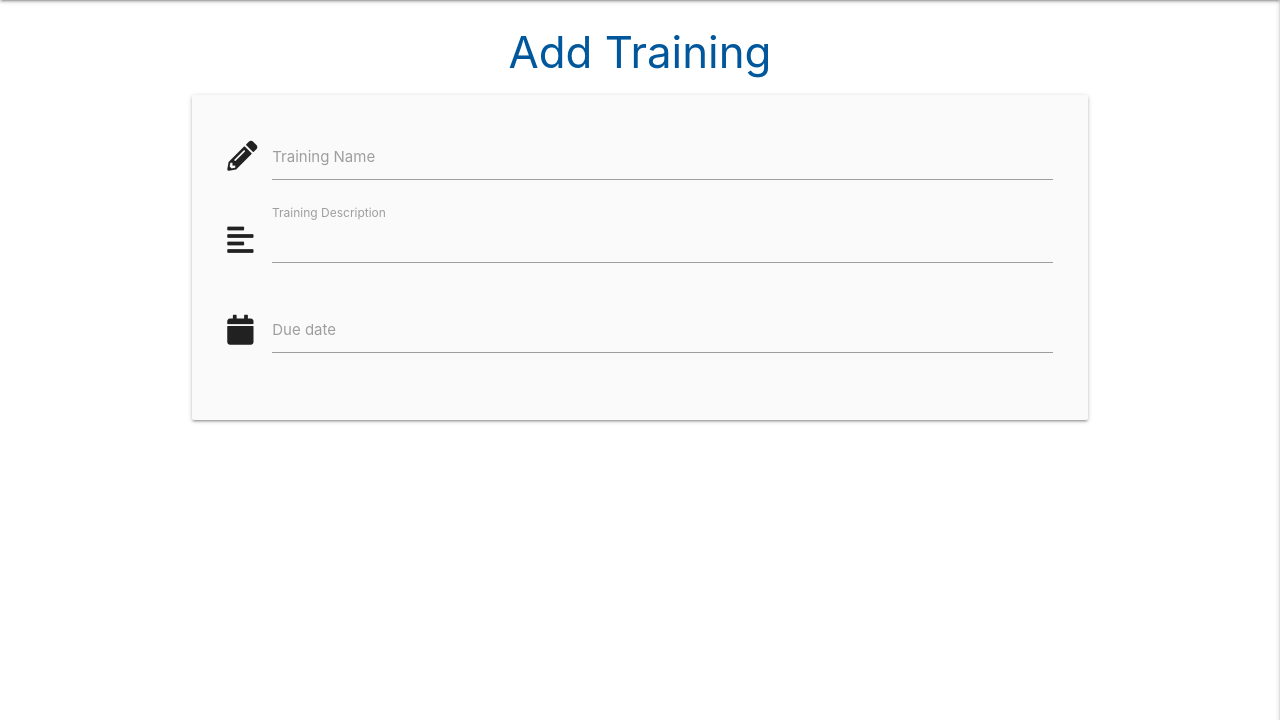
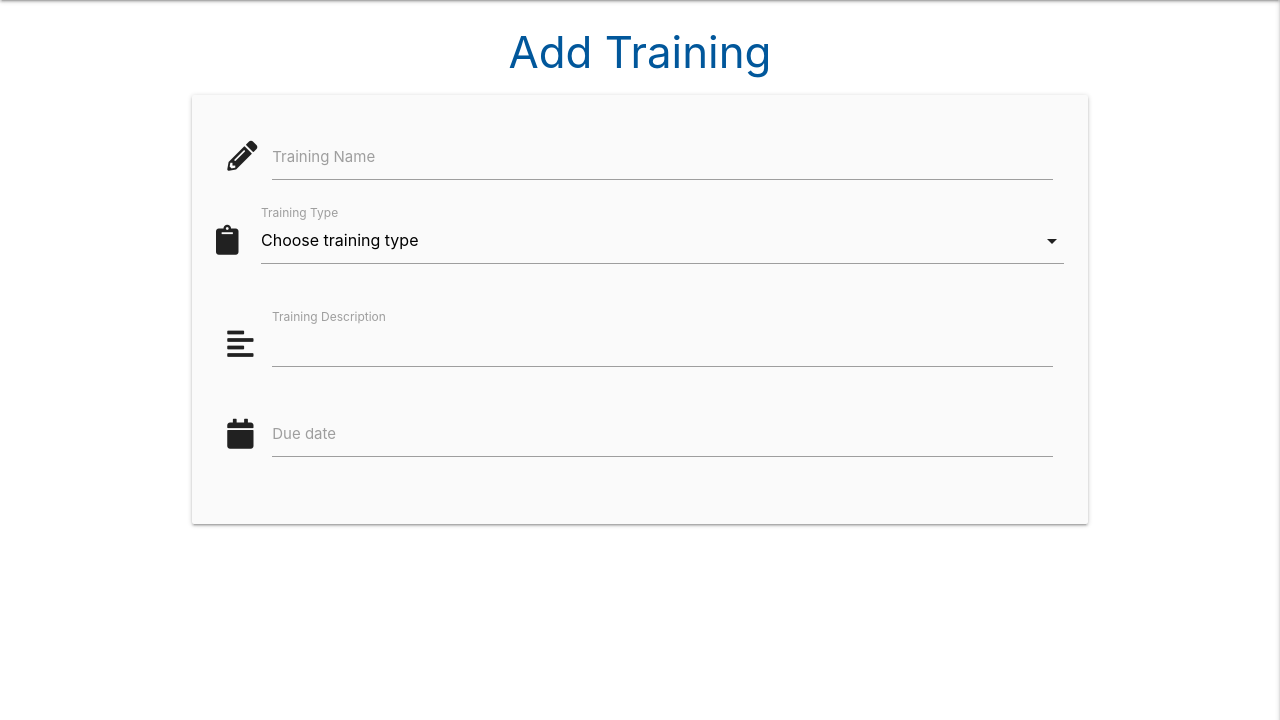
Before and after one commit to vinnieOrdobas/Code-Institute-MS3-team-tracker, a Flask app: page /add_training in a window 1280 px wide. Shown: the part 64-784 px from the top of the page. Run offline with Flask 2, Linux system fonts and the light colour scheme; some libraries are stand-ins or nearby versions.

Commit message:
Add training types dropdown

```diff
--- a/static/js/script.js
+++ b/static/js/script.js
@@ -1,6 +1,7 @@
 $(document).ready(function(){
     $('.sidenav').sidenav({edge:"right"});
     $('.collapsible').collapsible();
+    $('select').formSelect();
     $('.datepicker').datepicker({
       format: "dd mmmm, yyyy",
       yearRange: 3,
--- a/templates/add_training.html
+++ b/templates/add_training.html
@@ -11,6 +11,18 @@
                     <input id="training_name" name="training_name"
                     maxlength="25" minlength="5" type="text" class="validate" required>
                     <label for="training_name">Training Name</label>
+                </div>
+                <div class="row">
+                    <div class="input-field col s12">
+                        <i class="fas fa-clipboard prefix"></i>
+                        <select id="training_types" name="training_types" class="validate" required>
+                            <option value="" disabled selected>Choose training type</option>
+                            <option value="Deck Training">Deck Training</option>
+                            <option value="Shadowing">Shadowing</option>
+                            <option value="Reverse Shadowing">Reverse Shadowing</option>
+                        </select>
+                        <label for="training_types">Training Type</label>
+                    </div>
                 </div>
                 <div class="input-field col s12">
                     <i class="fas fa-align-left prefix"></i>
--- a/templates/trainings.html
+++ b/templates/trainings.html
@@ -19,6 +19,7 @@
                         <div class="card yellow-text blue-grey darken-4">
                             <div class="card-content white-text">
                                 <span class="card-title">{{ training.team_name }}</span>
+                                <span class=""> {{ training.training_type }}</span>
                                 <p>{{ training.training_description }}</p>
                             </div>
                             <div class="card-action">
```
